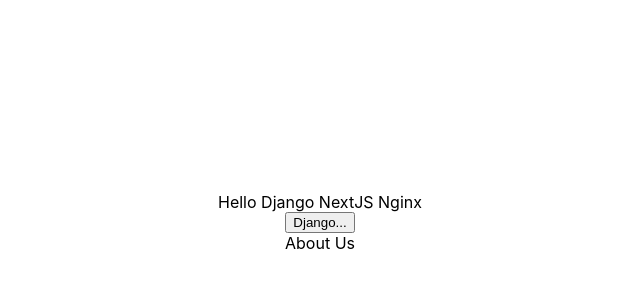
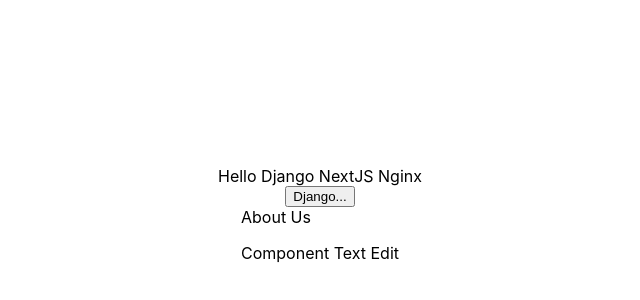
Before and after one commit to ntvy2k/DA_04, a Next.js app in the folder frontend/: page / in a window 1280 px wide. Shown: the part 178-478 px from the top of the page, without its empty margins (320-960 px from the left). Built offline with nearby package versions, Linux system fonts and the light colour scheme.

Commit message:
add text edittor

```diff
--- a/frontend/package.json
+++ b/frontend/package.json
@@ -11,14 +11,17 @@
   "dependencies": {
     "@reduxjs/toolkit": "^1.6.1",
     "axios": "^0.21.4",
+    "jodit": "^3.7.2",
+    "jodit-react-ts": "^0.9.0",
     "next": "11.1.2",
     "react": "17.0.2",
     "react-dom": "17.0.2",
     "react-redux": "^7.2.5"
   },
   "devDependencies": {
+    "@types/axios": "^0.14.0",
     "@types/node": "^16.9.6",
-    "@types/react": "17.0.24",
+    "@types/react": "^17.0.24",
     "@types/react-dom": "^17.0.9",
     "@types/react-redux": "^7.1.18",
     "eslint": "7.32.0",
--- a/frontend/pages/index.tsx
+++ b/frontend/pages/index.tsx
@@ -33,6 +33,9 @@
         <Link href="/about">
           <a>About Us</a>
         </Link>
+        <Link href="/textEdittor">
+          <p>Component Text Edit</p>
+        </Link>
       </div>
     </div>
   );
```
Also changed, not shown: frontend/pages/textEdittor/index.tsx (added, +21 -0 lines), 2 other files (tests, documents, lock files or other folders).
